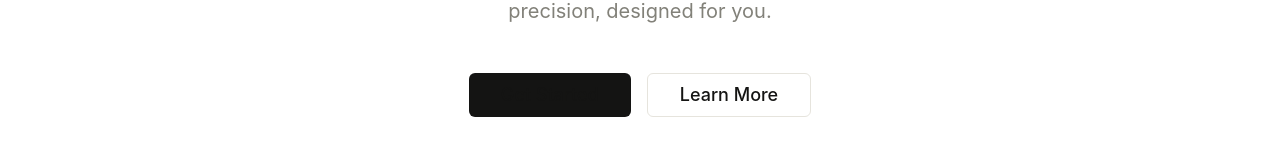
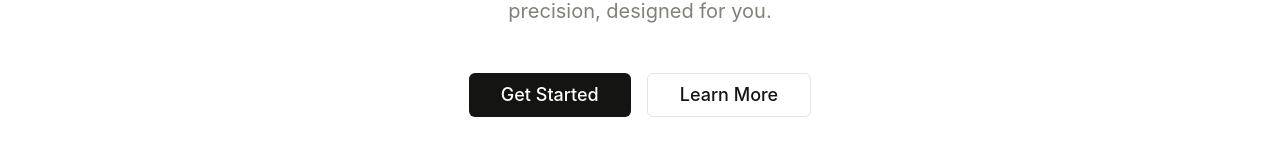
Before and after one commit to instadev-ai/project-logDJiPKoyhMGJNX0zbdK, a React (Vite) app: page / in a window 1280 px wide. Shown: the part 311-478 px from the top of the page. Built offline with nearby package versions, Linux system fonts and the light colour scheme.

Commit message:
Updated button component with proper color scheme and text colors

```diff
--- a/src/components/ui/button.tsx
+++ b/src/components/ui/button.tsx
@@ -9,14 +9,14 @@ const buttonVariants = cva(
   {
     variants: {
       variant: {
-        default: "bg-primary text-primary-foreground hover:bg-primary/90",
+        default: "bg-primary text-white hover:bg-primary/90",
         destructive:
           "bg-destructive text-destructive-foreground hover:bg-destructive/90",
         outline:
-          "border border-input bg-background hover:bg-accent hover:text-accent-foreground",
+          "border border-input bg-background text-primary hover:bg-secondary-light hover:text-primary",
         secondary:
-          "bg-secondary text-secondary-foreground hover:bg-secondary/80",
-        ghost: "hover:bg-accent hover:text-accent-foreground",
+          "bg-secondary text-primary hover:bg-secondary/80",
+        ghost: "text-primary hover:bg-secondary-light",
         link: "text-primary underline-offset-4 hover:underline",
       },
       size: {
```
